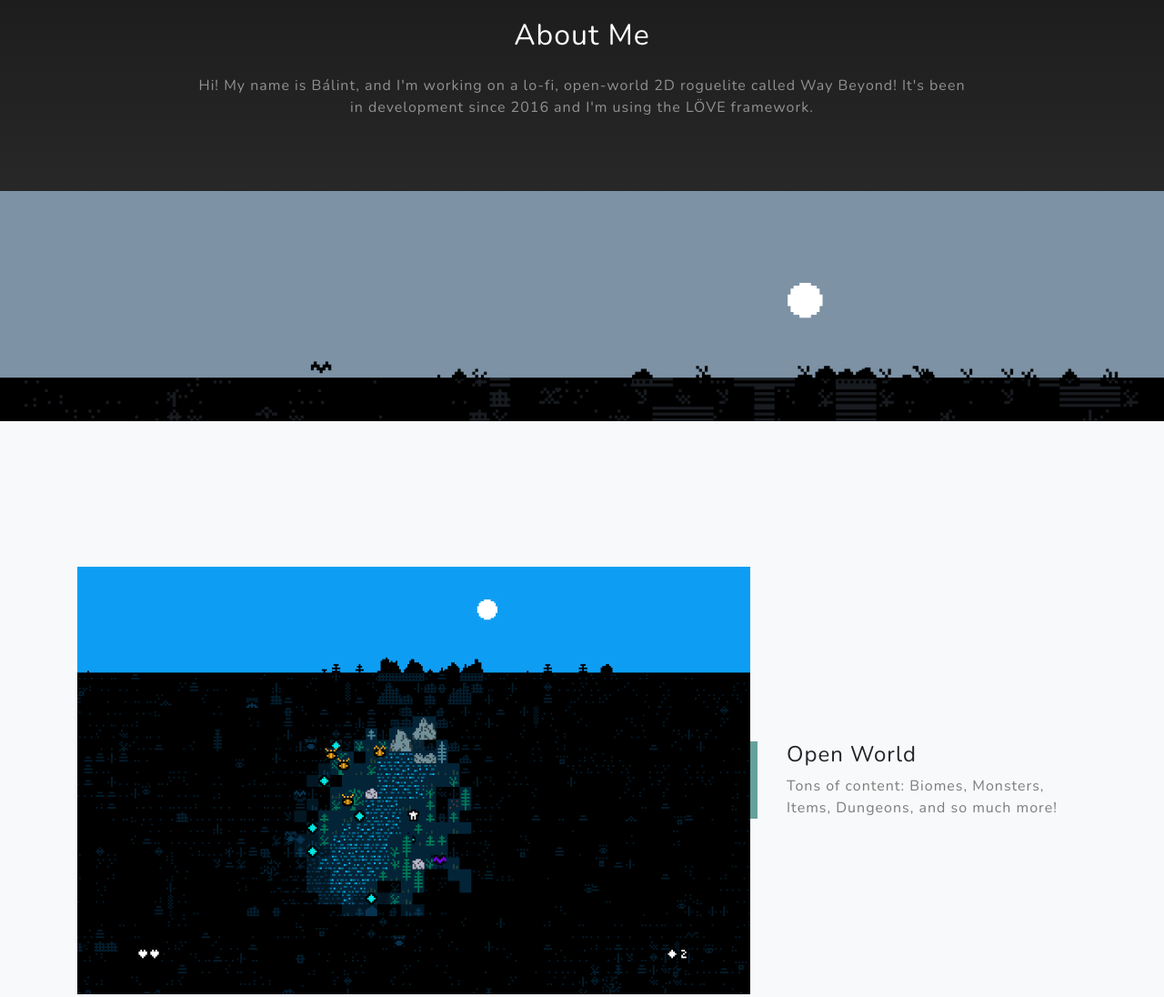
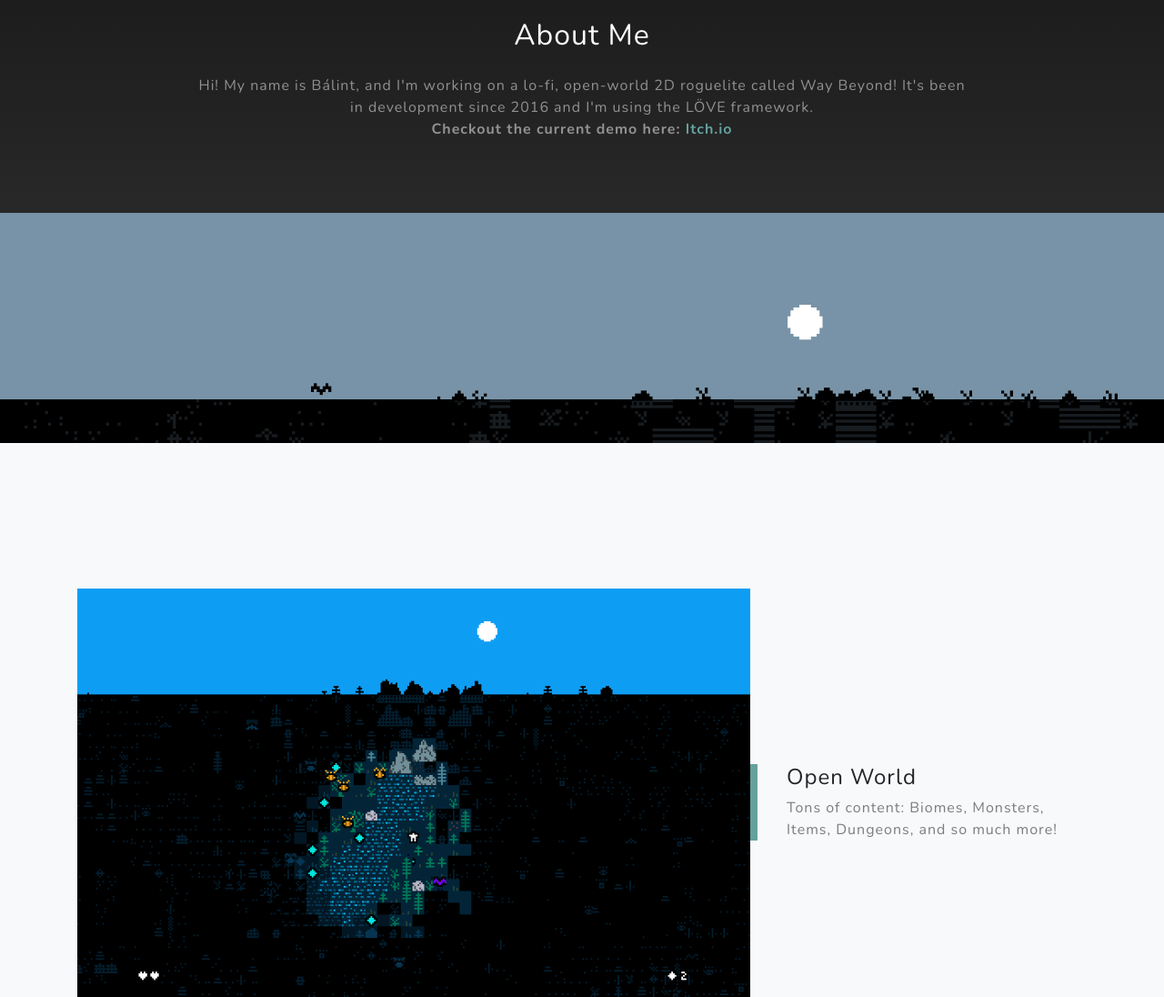
Before and after one commit to tannerbyers/WayBeyondUI, a Gatsby site: page / in a window 1280 px wide. Shown: the part 940-2036 px from the top of the page at 91% size. Built offline with nearby package versions, Linux system fonts and the light colour scheme; Gatsby itself is replaced by a stand-in of ours.

Commit message:
added more base stuff

```diff
--- a/src/assets/sass/_signup.scss
+++ b/src/assets/sass/_signup.scss
@@ -6,7 +6,7 @@
       #{fade-out($black, 0.5)} 75%,
       $black 100%
     ),
-    url('../images/bg-signup.jpg');
+    url('../images/about.png');
   background-position: center;
   background-repeat: no-repeat;
   background-attachment: scroll;
--- a/src/pages/index.js
+++ b/src/pages/index.js
@@ -9,10 +9,7 @@ import SocialLinks from '../components/SocialLinks';
 import Subscribe from '../components/Subscribe';
 import Header from '../components/Header';
 
-import ipad from '../assets/images/aboutnew.jpg';
-import demoImage1 from '../assets/images/demo-image-01.jpg';
-import demoImage2 from '../assets/images/demo-image-02.jpg';
-import bgMaster from '../assets/images/bg-masthead.png';
+import ipad from '../assets/images/about.png';
 
 import pic1 from '../assets/images/pic1.png';
 import pic2 from '../assets/images/pic2.png';
@@ -46,10 +43,15 @@ const IndexPage = () => (
               Hi! My name is Bálint, and I'm working on a lo-fi, open-world 2D
               roguelite called Way Beyond! It's been in development since 2016
               and I'm using the LÖVE framework.
+              <br></br>
+              <b>
+                Checkout the current demo here:
+                <a href="https://balintm.itch.io/waybeyond">  Itch.io</a>
+              </b>
             </p>
           </div>
         </div>
-        <img src={ipad} className="img-fluid w100" alt="" />
+        <img src={ipad} className="img-fluid w-100" alt="" />
       </div>
     </section>
 
@@ -63,8 +65,8 @@ const IndexPage = () => (
             <div className="featured-text text-center text-lg-left">
               <h4>Open World</h4>
               <p className="text-black-50 mb-0">
-                Tons of content:
-                Biomes, Monsters, Items, Dungeons, and so much more!
+                Tons of content: Biomes, Monsters, Items, Dungeons, and so much
+                more!
               </p>
             </div>
           </div>
@@ -80,7 +82,8 @@ const IndexPage = () => (
                 <div className="project-text w-100 my-auto text-center text-lg-left">
                   <h4 className="text-white">Forest</h4>
                   <p className="mb-0 text-white-50">
-                    I dont have anything for this yet but will add as I work more on it
+                    I dont have anything for this yet but will add as I work
+                    more on it
                   </p>
                   <hr className="d-none d-lg-block mb-0 ml-0" />
                 </div>
```
